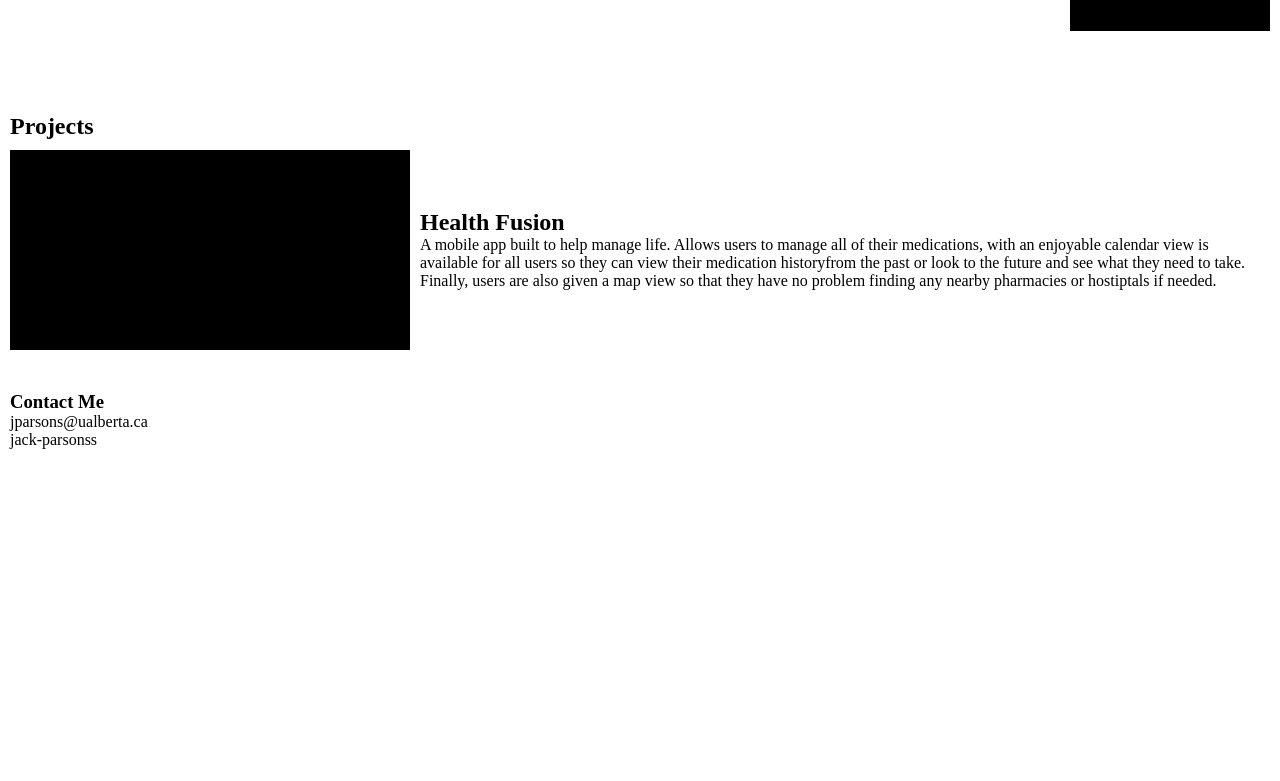
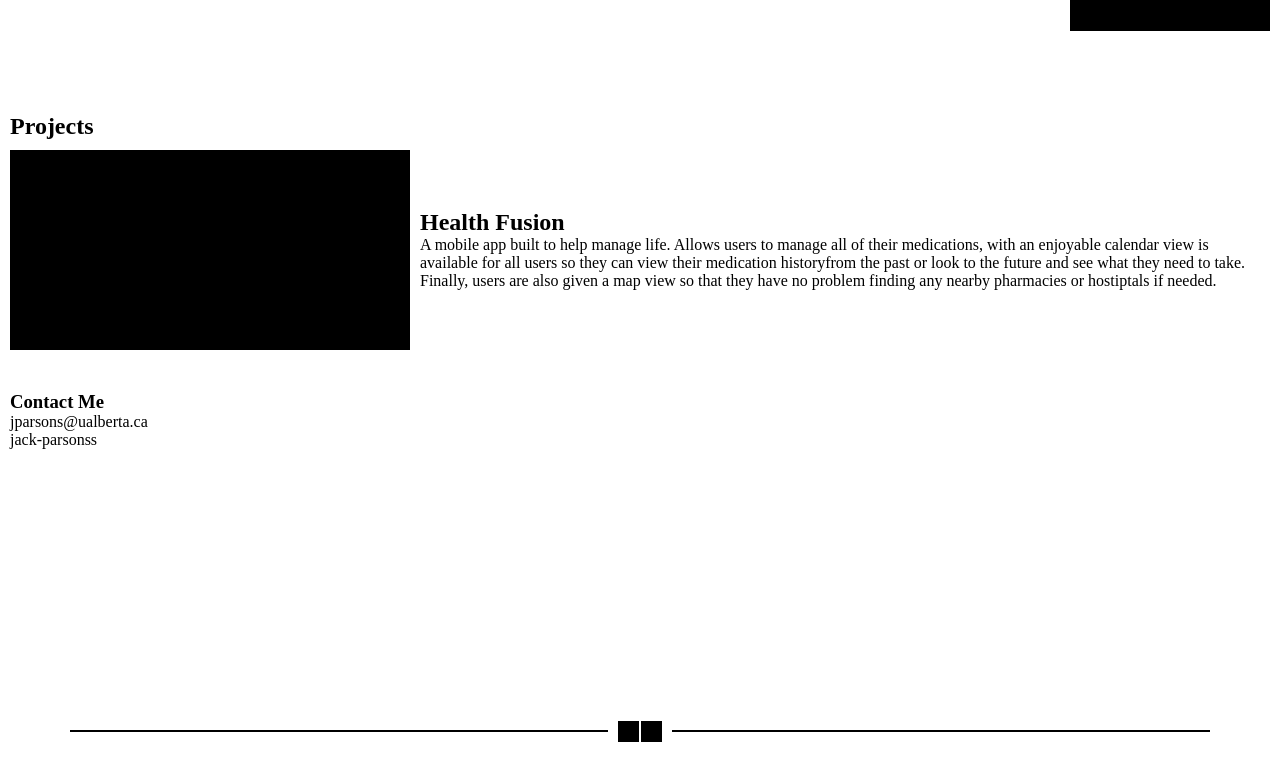
Before and after one commit to MrHryhorii/portfolio, a React (Vite) app: page / in a window 1280 px wide. Shown: the part 589-1370 px from the top of the page. Before the commit the page ends 1270 px from the top, so only its background shows below. Built offline with nearby package versions, Linux system fonts and the light colour scheme.

Commit message:
basic footer

```diff
--- a/src/components/App.jsx
+++ b/src/components/App.jsx
@@ -4,6 +4,7 @@ import Hero from './Hero.jsx'
 import About from './About.jsx'
 import Projects from './Projects.jsx'
 import Contact from './Contact.jsx'
+import Footer from './Footer.jsx'
 
 function App() {
   //const [count, setCount] = useState(0)
@@ -15,6 +16,7 @@ function App() {
       <About />
       <Projects />
       <Contact />
+      <Footer />
     </>
   )
 }
--- /dev/null
+++ b/src/components/Footer.jsx
@@ -0,0 +1,22 @@
+import React from 'react'
+
+const Footer = () => {
+  return (
+    <div className='footer'>
+        <div className='footer-row'>
+            <div className='footer-left'>
+                <div className='footer-line'></div>
+            </div>
+            <div className='footer-center'>
+                <div className='hero-icon-1'></div>
+                <div className='hero-icon-1'></div>
+            </div>
+            <div className='footer-right'>
+                <div className='footer-line'></div>
+            </div>
+        </div>
+    </div>
+  )
+}
+
+export default Footer
--- a/src/index.css
+++ b/src/index.css
@@ -176,3 +176,35 @@ section{
   align-items: center;
   gap: 10px;
 }
+
+/*Footer*/
+.footer{
+  min-height: 100px;
+  display: flex;
+  flex-direction: column;
+  justify-content: center;
+  gap: 10px;
+}
+
+.footer-row{
+  display: flex;
+  justify-content: center;
+  align-items: center;
+  gap: 10px;
+}
+
+.footer-center{
+  display: flex;
+  gap: 2px;
+}
+
+.footer-line{
+  height: 2px;
+  min-width: 20svw;
+  width: 100%;
+  background-color: black;
+}
+
+.footer-left, .footer-right{
+  flex-grow: 0.4;
+}
```
